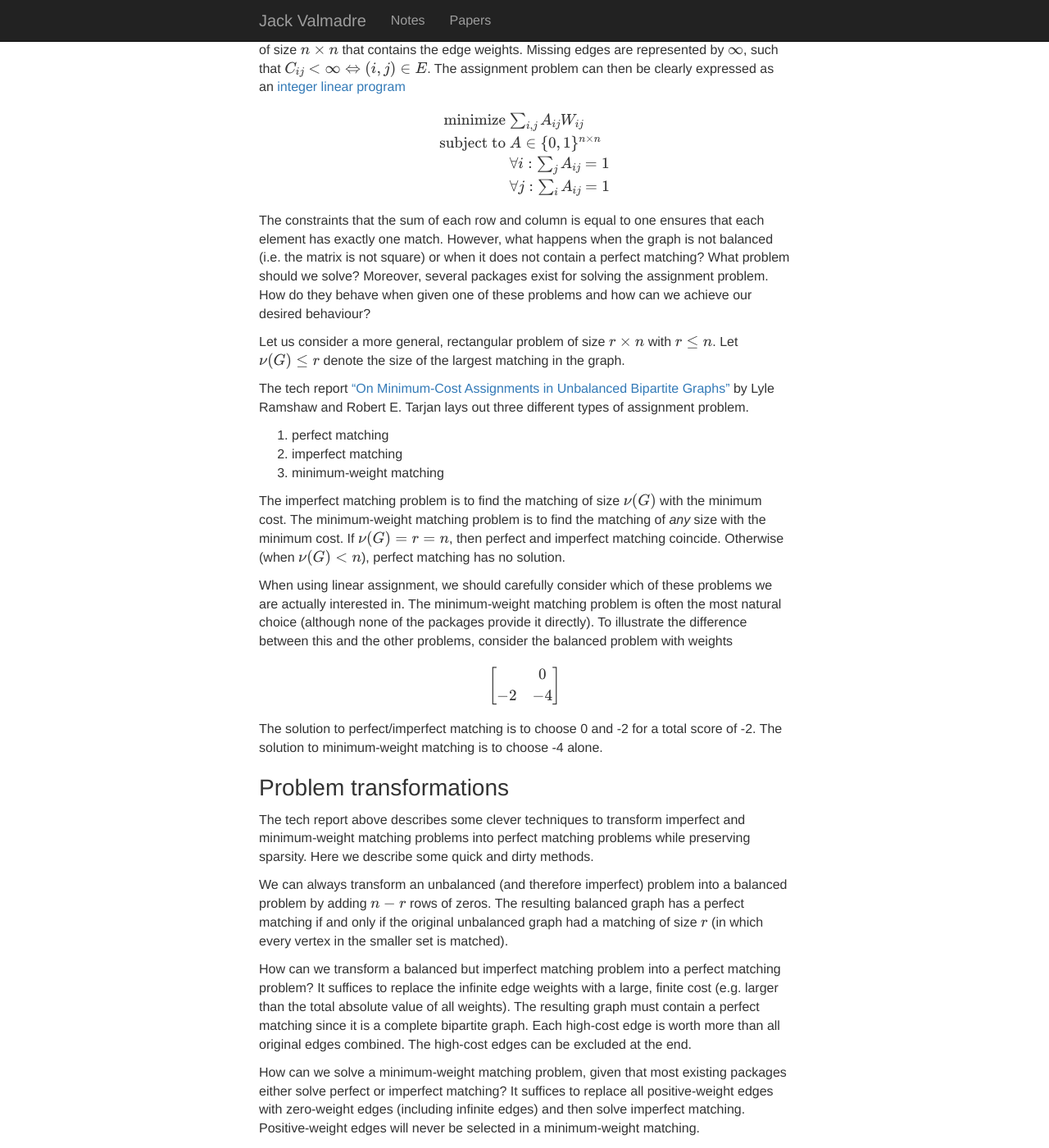
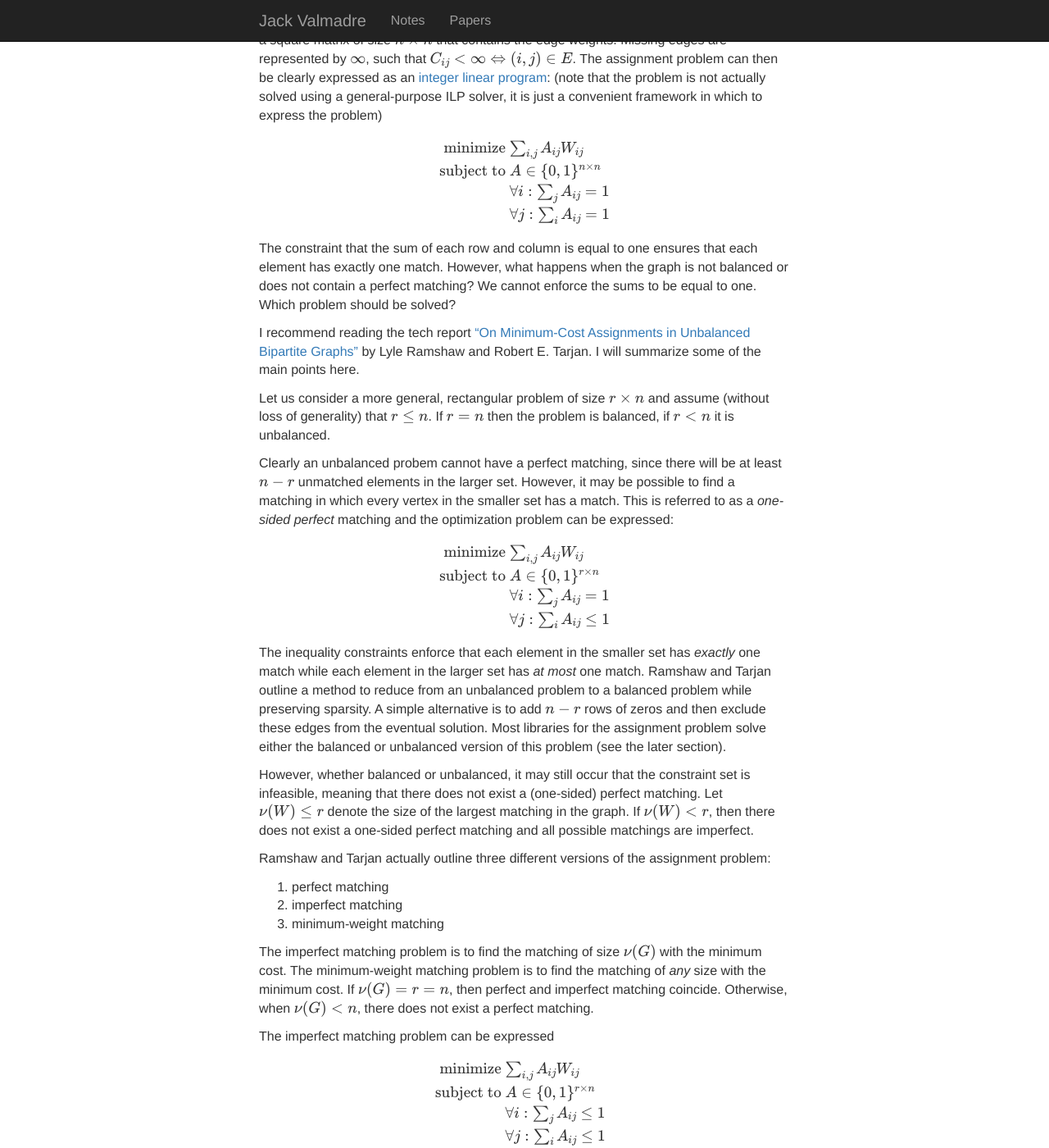
Before and after one commit to jvlmdr/jack.valmadre.net, a Jekyll site: the page built from notes/_posts/2020-12-08-non-perfect-linear-assignment.md, in a window 1280 px wide and 1400 px high, scrolled down 483 px. Shown: the whole window at 82% size. Built offline with Jekyll 4.4.1, drawn with Linux system fonts in a browser that asks for light colours; nearby versions of some CDN libraries; formulas are drawn with MathJax 3; some of the changed text lies outside the part shown.

Commit message:
Update 2020-12-08-non-perfect-linear-assignment.md
Rewrite

```diff
--- a/notes/_posts/2020-12-08-non-perfect-linear-assignment.md
+++ b/notes/_posts/2020-12-08-non-perfect-linear-assignment.md
@@ -4,17 +4,15 @@ title:  Linear assignment with non-perfect matching
 math:   true
 ---
 
-(work in progress)
-
 The [linear assignment problem][1] (or simply assignment problem) is the problem of finding a matching between two sets that minimizes the sum of pair-wise assignment costs.
 This can be expressed as finding a [matching][2] (or independent edge set) in a [bipartite graph][5] $$G = (U, V, E)$$ that minimizes the sum of edge weights.
-The edge weights may be positive or negative and the bipartite graph does not need to be [complete][4] (i.e. there may be missing edges).
+The edge weights may be positive or negative and the bipartite graph does not need to be [complete][4]: if there is no edge between two vertices then they cannot be associated.
 Note that a maximum-weight assignment can be obtained by negating the weights and finding a minimum-weight assignment.
 
-The simplest form of the assignment problem assumes that the bipartite graph is _balanced_ (the two sets of vertices are the same size) and that there exists a _perfect_ matching (where every vertex has a match).
-Let $$n$$ be the size of the vertex sets and let $$C$$ be a square matrix of size $$n \times n$$ that contains the edge weights.
+The simplest form of the assignment problem assumes that the bipartite graph is _balanced_ (the two sets of vertices are the same size) and that there exists a _perfect_ matching (in which every vertex has a match).
+Let $$n$$ be the number of elements in each set and let $$C$$ be a square matrix of size $$n \times n$$ that contains the edge weights.
 Missing edges are represented by $$\infty$$, such that $$C_{i j} < \infty \Leftrightarrow (i, j) \in E$$.
-The assignment problem can then be clearly expressed as an [integer linear program][6]
+The assignment problem can then be clearly expressed as an [integer linear program][6]: (note that the problem is not actually solved using a general-purpose ILP solver, it is just a convenient framework in which to express the problem)
 
 $$
 \begin{aligned}
@@ -26,16 +24,41 @@ $$
 \end{aligned}
 $$
 
-The constraints that the sum of each row and column is equal to one ensures that each element has exactly one match.
-However, what happens when the graph is not balanced (i.e. the matrix is not square) or when it does not contain a perfect matching?
-What problem should we solve?
-Moreover, several packages exist for solving the assignment problem.
-How do they behave when given one of these problems and how can we achieve our desired behaviour?
+The constraint that the sum of each row and column is equal to one ensures that each element has exactly one match.
+However, what happens when the graph is not balanced or does not contain a perfect matching?
+We cannot enforce the sums to be equal to one.
+Which problem should be solved?
 
-Let us consider a more general, rectangular problem of size $$r \times n$$ with $$r \le n$$.
-Let $$\nu(G) \le r$$ denote the size of the largest matching in the graph.
+I recommend reading the tech report ["On Minimum-Cost Assignments in Unbalanced Bipartite Graphs"][7] by Lyle Ramshaw and Robert E. Tarjan.
+I will summarize some of the main points here.
 
-The tech report ["On Minimum-Cost Assignments in Unbalanced Bipartite Graphs"][7] by Lyle Ramshaw and Robert E. Tarjan lays out three different types of assignment problem.
+Let us consider a more general, rectangular problem of size $$r \times n$$ and assume (without loss of generality) that $$r \le n$$.
+If $$r = n$$ then the problem is balanced, if $$r < n$$ it is unbalanced.
+
+Clearly an unbalanced probem cannot have a perfect matching, since there will be at least $$n - r$$ unmatched elements in the larger set.
+However, it may be possible to find a matching in which every vertex in the smaller set has a match.
+This is referred to as a _one-sided perfect_ matching and the optimization problem can be expressed:
+
+$$
+\begin{aligned}
+\text{minimize } & \textstyle \sum_{i, j} A_{i j} W_{i j} \\
+\text{subject to }
+& \textstyle A \in \{0, 1\}^{r \times n} \\
+& \textstyle \forall i : \sum_{j} A_{i j} = 1 \\
+& \textstyle \forall j : \sum_{i} A_{i j} \le 1
+\end{aligned}
+$$
+
+The inequality constraints enforce that each element in the smaller set has _exactly_ one match while each element in the larger set has _at most_ one match.
+Ramshaw and Tarjan outline a method to reduce from an unbalanced problem to a balanced problem while preserving sparsity.
+A simple alternative is to add $$n - r$$ rows of zeros and then exclude these edges from the eventual solution.
+Most libraries for the assignment problem solve either the balanced or unbalanced version of this problem (see the later section).
+
+However, whether balanced or unbalanced, it may still occur that the constraint set is infeasible, meaning that there does not exist a (one-sided) perfect matching.
+Let $$\nu(W) \le r$$ denote the size of the largest matching in the graph.
+If $$\nu(W) < r$$, then there does not exist a one-sided perfect matching and all possible matchings are imperfect.
+
+Ramshaw and Tarjan actually outline three different versions of the assignment problem:
 
 1. perfect matching
 2. imperfect matching
@@ -44,43 +67,62 @@ The tech report ["On Minimum-Cost Assignments in Unbalanced Bipartite Graphs"][7
 The imperfect matching problem is to find the matching of size $$\nu(G)$$ with the minimum cost.
 The minimum-weight matching problem is to find the matching of _any_ size with the minimum cost.
 If $$\nu(G) = r = n$$, then perfect and imperfect matching coincide.
-Otherwise (when $$\nu(G) < n$$), perfect matching has no solution.
+Otherwise, when $$\nu(G) < n$$, there does not exist a perfect matching.
 
-When using linear assignment, we should carefully consider which of these problems we are actually interested in.
-The minimum-weight matching problem is often the most natural choice (although none of the packages provide it directly).
-To illustrate the difference between this and the other problems, consider the balanced problem with weights
+The imperfect matching problem can be expressed
+
+$$
+\begin{aligned}
+\text{minimize } & \textstyle \sum_{i, j} A_{i j} W_{i j} \\
+\text{subject to }
+& \textstyle A \in \{0, 1\}^{r \times n} \\
+& \textstyle \forall i : \sum_{j} A_{i j} \le 1 \\
+& \textstyle \forall j : \sum_{i} A_{i j} \le 1 \\
+& \textstyle \sum_{i, j} A_{i j} = \nu(W)
+\end{aligned}
+$$
+
+and the minimum-weight matching problem can be expressed
+
+$$
+\begin{aligned}
+\text{minimize } & \textstyle \sum_{i, j} A_{i j} W_{i j} \\
+\text{subject to }
+& \textstyle A \in \{0, 1\}^{r \times n} \\
+& \textstyle \forall i : \sum_{j} A_{i j} \le 1 \\
+& \textstyle \forall j : \sum_{i} A_{i j} \le 1
+\end{aligned}
+$$
+
+Ramshaw and Tarjan show that both of these problems can be reduced to finding a perfect matching in a balanced graph.
+When using linear assignment, we should carefully consider which of the three problems we actually want to solve.
+
+
+### Remarks
+
+#### Minimum-weight matching
+
+The minimum-weight matching problem is often the most natural choice, since it puts no constraint on the size of the matching.
+To illustrate the difference between this and the other problems, consider the following balanced problem:
 
 $$
 \begin{bmatrix}
-~ & 0 \\
+2 & -1 \\
 -2 & -4 \\
 \end{bmatrix}
 $$
 
-The solution to perfect/imperfect matching is to choose 0 and -2 for a total score of -2.
-The solution to minimum-weight matching is to choose -4 alone.
+The solution to perfect (or imperfect) matching is to choose -1 and -2 for a total score of -3 and a cardinality of 2.
+The solution to minimum-weight matching is to choose -4 with a cardinality of 1.
 
+Minimum-weight matching will never select an edge with positive cost: it is better to simply leave it unselected.
+Edges with zero cost have no impact.
 
-### Problem transformations
+Most existing packages either solve perfect or imperfect matching.
+To use one of these solvers for the minimum-weight matching problem, it suffices to replace all positive edges (including infinite edges) with zero.
+If using a solver that leverages sparsity, it is better to use the technique described by Ramshaw and Tarjan.
 
-The tech report above describes some clever techniques to transform imperfect and minimum-weight matching problems into perfect matching problems while preserving sparsity.
-Here we describe some quick and dirty methods.
-
-We can always transform an unbalanced (and therefore imperfect) problem into a balanced problem by adding $$n - r$$ rows of zeros.
-The resulting balanced graph has a perfect matching if and only if the original unbalanced graph had a matching of size $$r$$ (in which every vertex in the smaller set is matched).
-
-How can we transform a balanced but imperfect matching problem into a perfect matching problem?
-It suffices to replace the infinite edge weights with a large, finite cost (e.g. larger than the total absolute value of all weights).
-The resulting graph must contain a perfect matching since it is a complete bipartite graph.
-Each high-cost edge is worth more than all original edges combined.
-The high-cost edges can be excluded at the end.
-
-How can we solve a minimum-weight matching problem, given that most existing packages either solve perfect or imperfect matching?
-It suffices to replace all positive-weight edges with zero-weight edges (including infinite edges) and then solve imperfect matching.
-Positive-weight edges will never be selected in a minimum-weight matching.
-
-
-### Imperfect matching with positive weights
+#### Min-cost imperfect matching with positive weights
 
 Be careful when solving imperfect matching problems with positive edge weights!
 I would avoid this situation altogether due to the tension that exists between maximizing the number of matches and minimizing the sum of (positive) costs.
@@ -107,6 +149,18 @@ W = \begin{bmatrix}
 \langle A^{\star}, W \rangle = 2 + 5 + 4 = 11
 $$
 
+#### Quick and dirty transformations
+
+Ramshaw and Tarjan above describes some clever techniques to transform imperfect and minimum-weight matching problems into perfect matching problems while preserving sparsity.
+Here we describe some quick and dirty alternatives.
+
+We can always transform an unbalanced (and therefore imperfect) problem into a balanced problem by adding $$n - r$$ rows of zeros.
+The resulting balanced graph has a perfect matching if and only if the original unbalanced graph had a matching of size $$r$$ (in which every vertex in the smaller set is matched).
+
+If we need to solve imperfect matching but we only have a solver for perfect matching, it suffices to replace the infinite edge weights with a large, finite cost (e.g. larger than the total absolute value of all weights).
+The resulting graph must contain a perfect matching since it is a complete bipartite graph, and each high-cost edge is worth more than all original edges combined.
+The high-cost edges can be excluded at the end.
+
 
 ### Python packages
 
@@ -115,8 +169,8 @@ The table below outlines the different behaviour of several popular packages.
 Module | Function | Behaviour
 -------|----------|----------
 [lapjv](https://github.com/src-d/lapjv) | `lapjv()` | Requires that problem is balanced (or else raises an exception). Requires that a perfect matching exists (or else returns infinite cost).
-[lap](https://github.com/gatagat/lap) | `lapjv()` | Supports unbalanced problems (with `extend_cost=True`; although check issues [#21](https://github.com/gatagat/lap/issues/21), [#22](https://github.com/gatagat/lap/issues/22)). Requires that a maximal matching exists (or else returns infinite cost).
-[scipy](https://docs.scipy.org/doc/scipy/reference/optimize.html) | `linear_sum_assignment()` | Supports unbalanced problems. Requires that a maximal matching exists (or else raises an exception).
+[lap](https://github.com/gatagat/lap) | `lapjv()` | Supports unbalanced problems (with `extend_cost=True`; although check issues [#21](https://github.com/gatagat/lap/issues/21), [#22](https://github.com/gatagat/lap/issues/22)). Requires that a one-sided perfect matching exists (or else returns infinite cost).
+[scipy](https://docs.scipy.org/doc/scipy/reference/optimize.html) | `linear_sum_assignment()` | Supports unbalanced problems. Requires that a one-sided perfect matching exists (or else raises an exception).
 [lapsolver](https://github.com/cheind/py-lapsolver) | `solve_dense()` | Supports unbalanced problems. Supports imperfect matching.
 [ortools](https://developers.google.com/optimization/assignment/linear_assignment) | `LinearSumAssignment` | Requires problem is balanced. Requires that a perfect matching exists (or else raises an exception). Requires that costs are integer-valued.
 {: .table}
```
